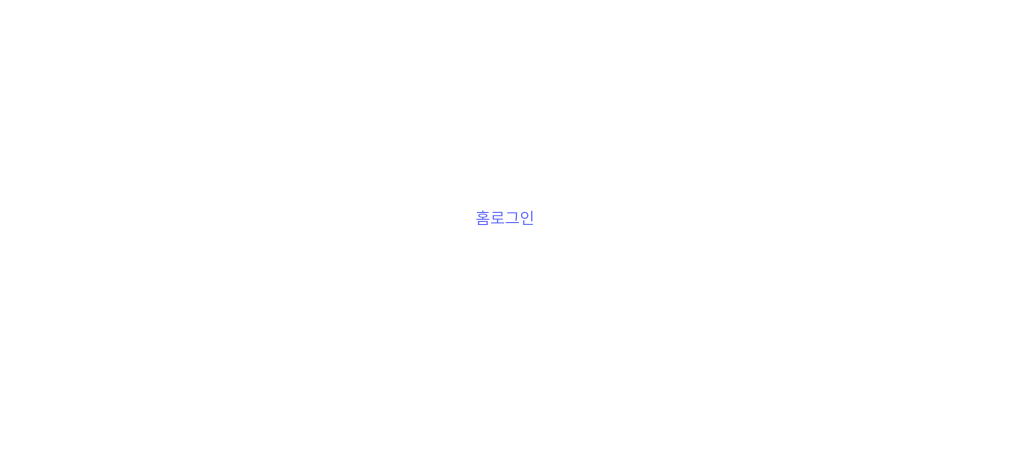
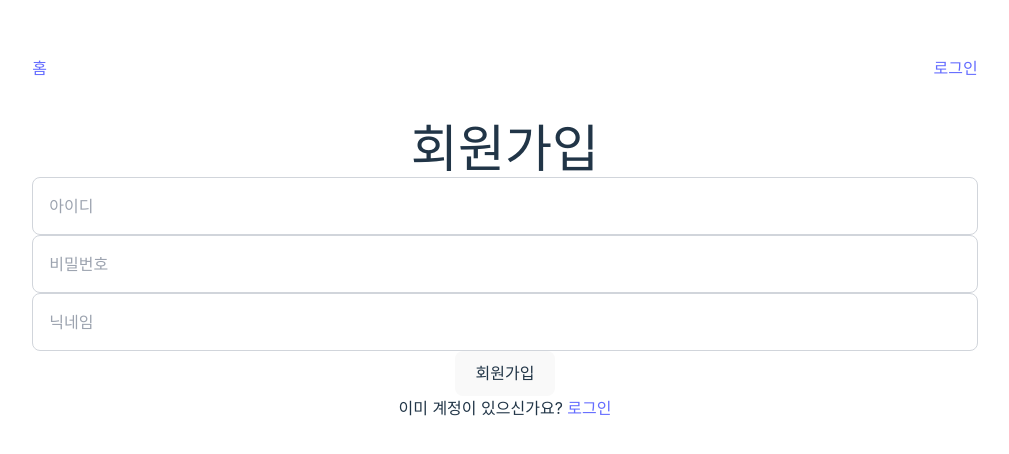
Before and after one commit to derek0k/mbti, a React (Vite) app: page /signup in a window 1280 px wide. Shown: the part 162-616 px from the top of the page, without its empty margins (135-1144 px from the left). Built offline with nearby package versions, Linux system fonts and the light colour scheme.

Commit message:
SignupPage 기본 구현

```diff
--- a/src/components/AuthForm.jsx
+++ b/src/components/AuthForm.jsx
@@ -7,9 +7,16 @@ const AuthForm = ({ mode, onSubmit }) => {
     nickname: "",
   });
 
-  const handleChange = (e) => {};
+  const handleChange = (e) => {
+    const { name, value } = e.target;
 
-  const handleSubmit = (e) => {};
+    setFormData({ ...formData, [name]: value });
+  };
+
+  const handleSubmit = (e) => {
+    e.preventDefault();
+    onSubmit(formData);
+  };
 
   return (
     <form onSubmit={handleSubmit}>
@@ -19,17 +26,18 @@ const AuthForm = ({ mode, onSubmit }) => {
         value={formData.id}
         onChange={handleChange}
         placeholder="아이디"
+        className="w-full p-4 border border-gray-300 rounded-lg"
         required
       />
       <input
-        type="text"
+        type="password"
         name="password"
         value={formData.password}
         onChange={handleChange}
         placeholder="비밀번호"
+        className="w-full p-4 border border-gray-300 rounded-lg"
         required
       />
-      <input />
       {mode === "signup" && (
         <input
           type="text"
--- a/src/pages/SignupPage.jsx
+++ b/src/pages/SignupPage.jsx
@@ -1,3 +1,31 @@
+import { Link, useNavigate } from "react-router-dom";
+import AuthForm from "../components/AuthForm";
+import { register } from "../api/auth";
+
 export default function SignupPage() {
-  return <div></div>;
+  const navigate = useNavigate();
+
+  const handleSignup = async (formData) => {
+    try {
+      await register(formData);
+      alert("회원가입이 완료되었습니다. 로그인 해주세요.");
+      navigate("/login");
+    } catch (error) {
+      alert("회원가입에 실패했습니다. 다시 시도해주세요.");
+    }
+  };
+
+  return (
+    <div>
+      <div>
+        <h1>회원가입</h1>
+        <AuthForm mode="signup" onSubmit={handleSignup} />
+        <div>
+          <p>
+            이미 계정이 있으신가요? <Link to="/login">로그인</Link>
+          </p>
+        </div>
+      </div>
+    </div>
+  );
 }
```
